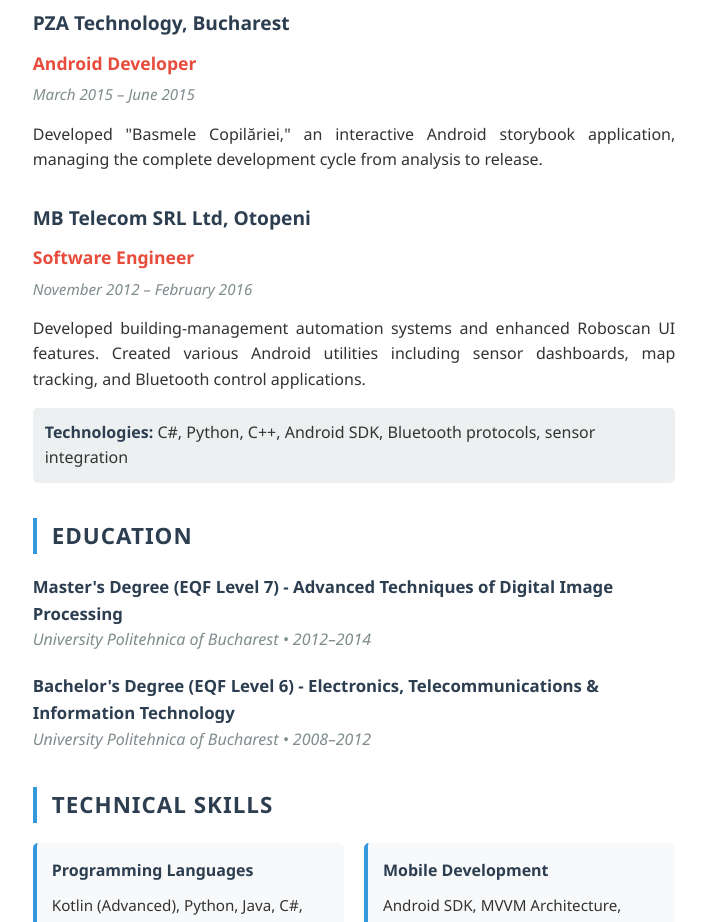
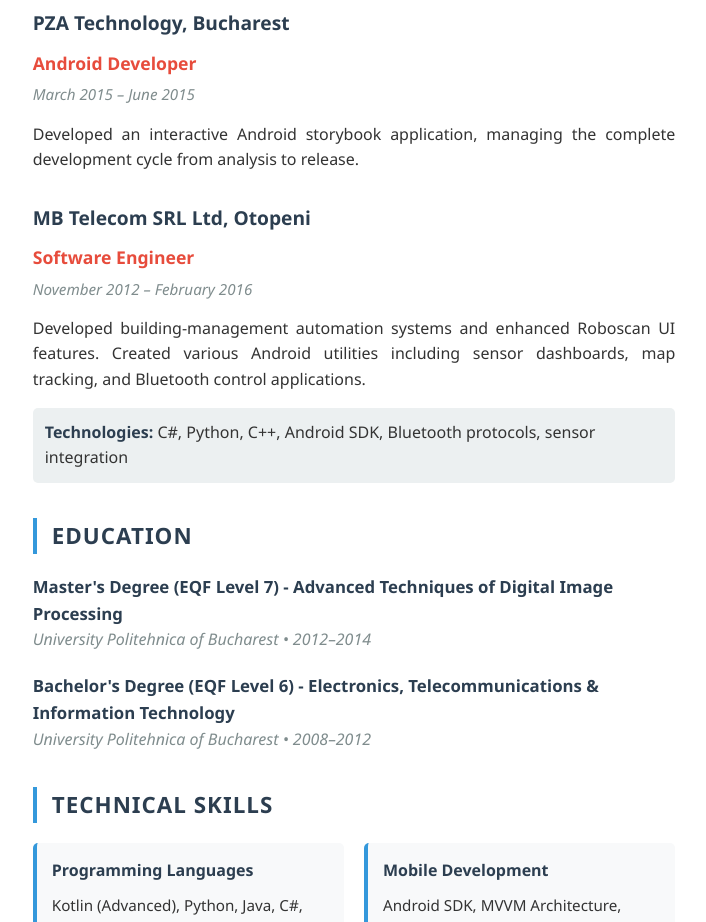
Before and after one commit to ChristianGhe/cg-resume, a plain HTML site: page index.html in a window 1280 px wide. Shown: the part 2220-3142 px from the top of the page, without its empty margins (286-992 px from the left). Drawn offline with Linux system fonts and the light colour scheme.

Commit message:
remove app name

```diff
--- a/index.html
+++ b/index.html
@@ -348,7 +348,7 @@
                 <div class="duration">March 2015 – June 2015</div>
             </div>
             <div class="job-description">
-                <p>Developed "Basmele Copilăriei," an interactive Android storybook application, managing the complete development cycle from analysis to release.</p>
+                <p>Developed an interactive Android storybook application, managing the complete development cycle from analysis to release.</p>
             </div>
         </div>
 
```
